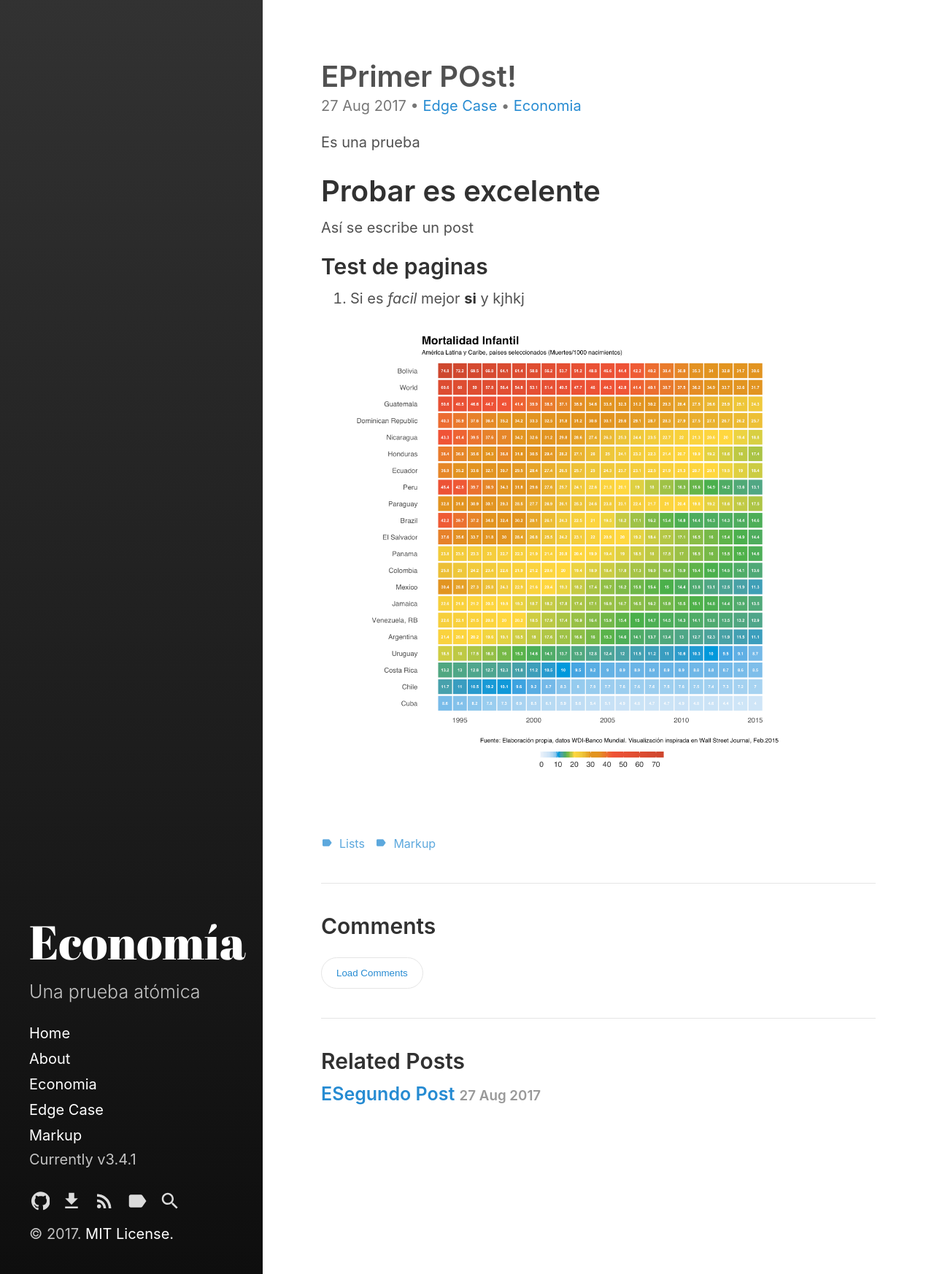
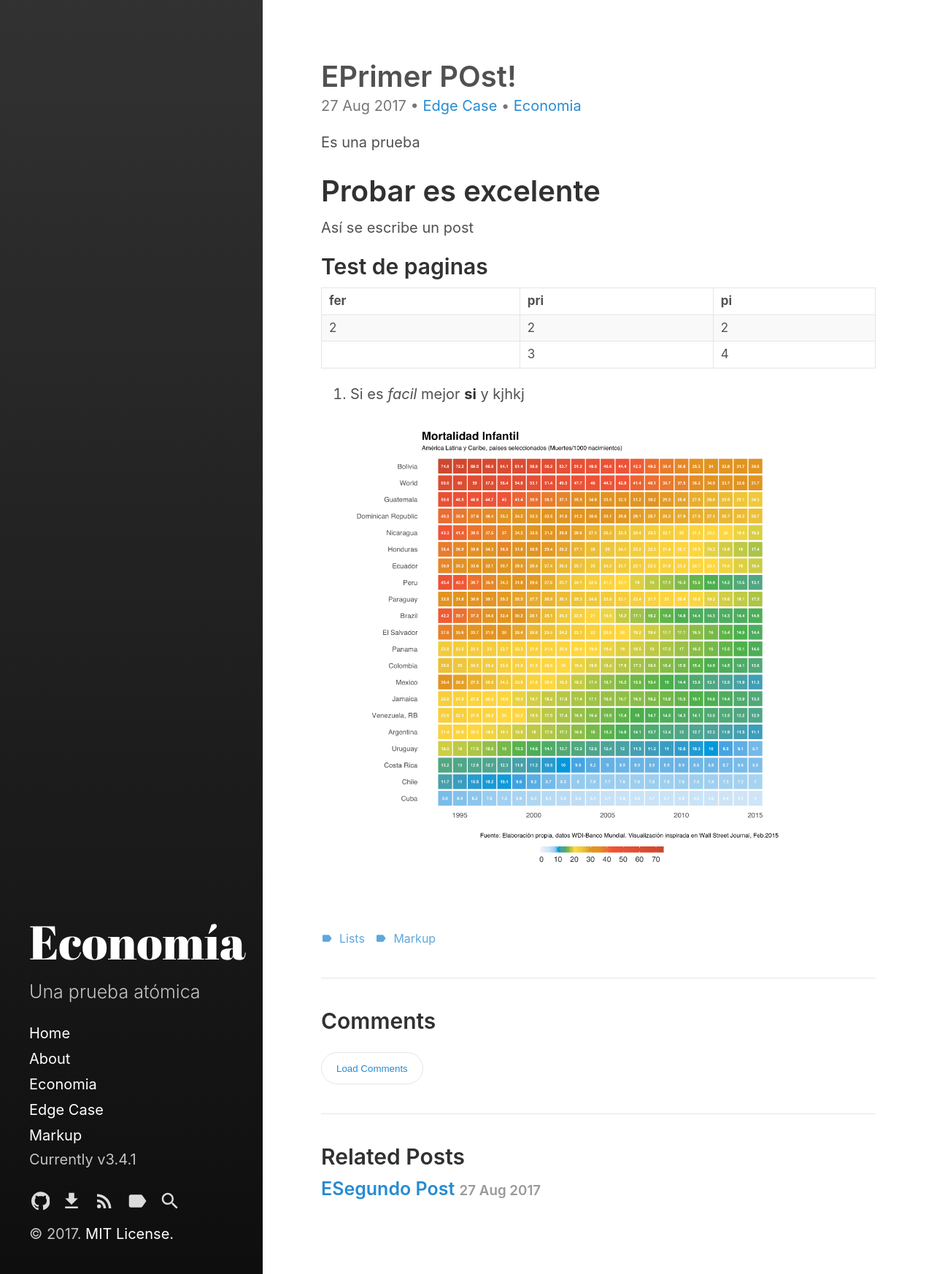
Before and after one commit to fmgarciadiaz/fmgarciadiaz, a Jekyll site: the page built from _posts/2017-8-27-Welcome.md, in a window 1280 px wide. Shown: the whole page at 73% size. Built offline with Jekyll 4.4.1, drawn with Linux system fonts in a browser that asks for light colours.

Commit message:
asdf
asdf

```diff
--- a/_posts/2017-8-27-Welcome.md
+++ b/_posts/2017-8-27-Welcome.md
@@ -10,10 +10,18 @@ tags:
 last_modified_at: 2017-03-09T14:25:52-05:00
 ---
 
+
 Es una prueba
 # Probar es excelente
 Así se escribe un post
 ## Test de paginas
+
+fer | pri | pi
+----|-----|---
+2   | 2   | 2
+    | 3   | 4
+
+
 1. Si es *facil* mejor **si** y kjhkj
 
 ![Mortalidad](/images/2017/08/Mortalidad AL.png)
```
